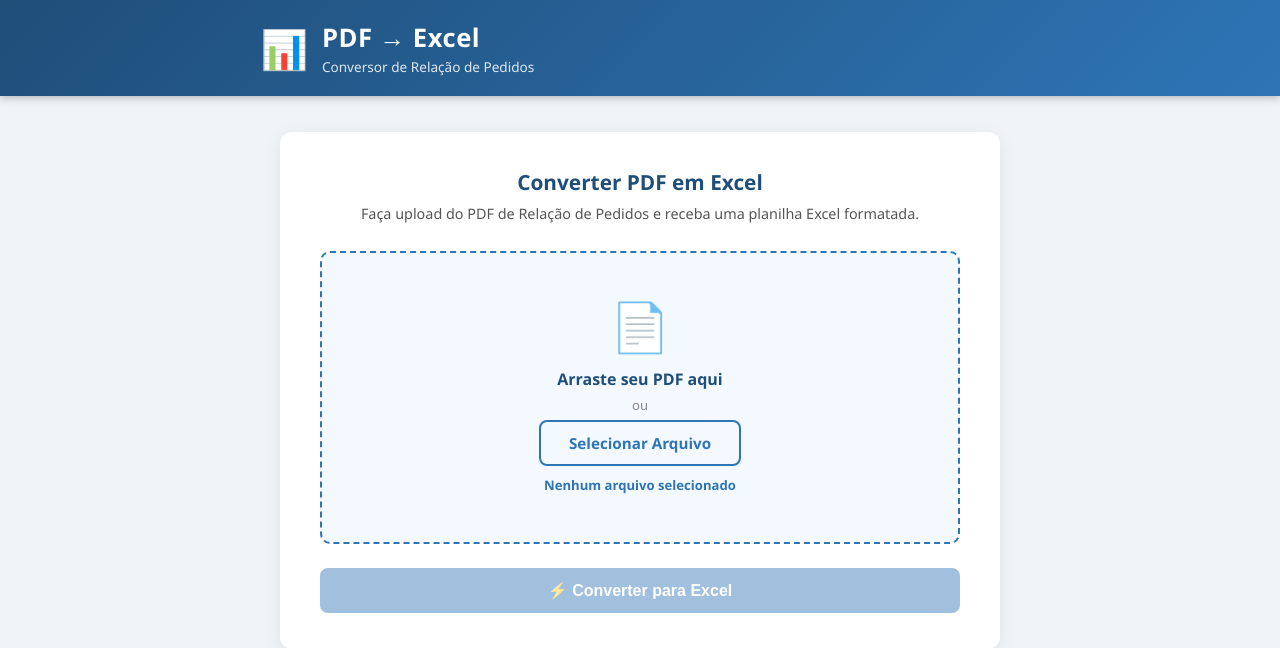
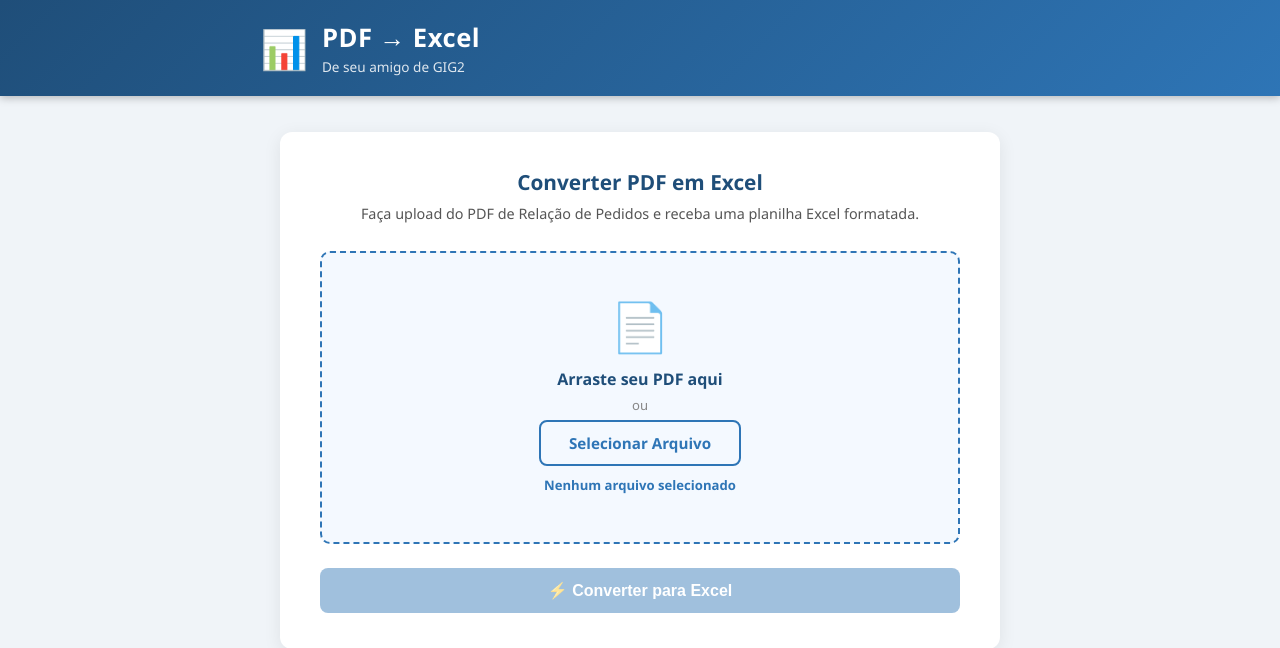
Before and after one commit to samuel0998/pdf_to_ecxel, a Flask app: page / in a window 1280 px wide. Shown: the top 648 px of the page. Run offline with Flask 3, Linux system fonts and the light colour scheme; parts of the project's set-up code (start-up, migrations or seed data) failed here and were passed over.

Commit message:
add presentinho

```diff
--- a/templates/index.html
+++ b/templates/index.html
@@ -17,7 +17,7 @@
           <span class="logo-icon">📊</span>
           <div>
             <h1>PDF → Excel</h1>
-            <p>Conversor de Relação de Pedidos</p>
+            <p>De seu amigo de GIG2</p>
           </div>
         </div>
       </div>
```
